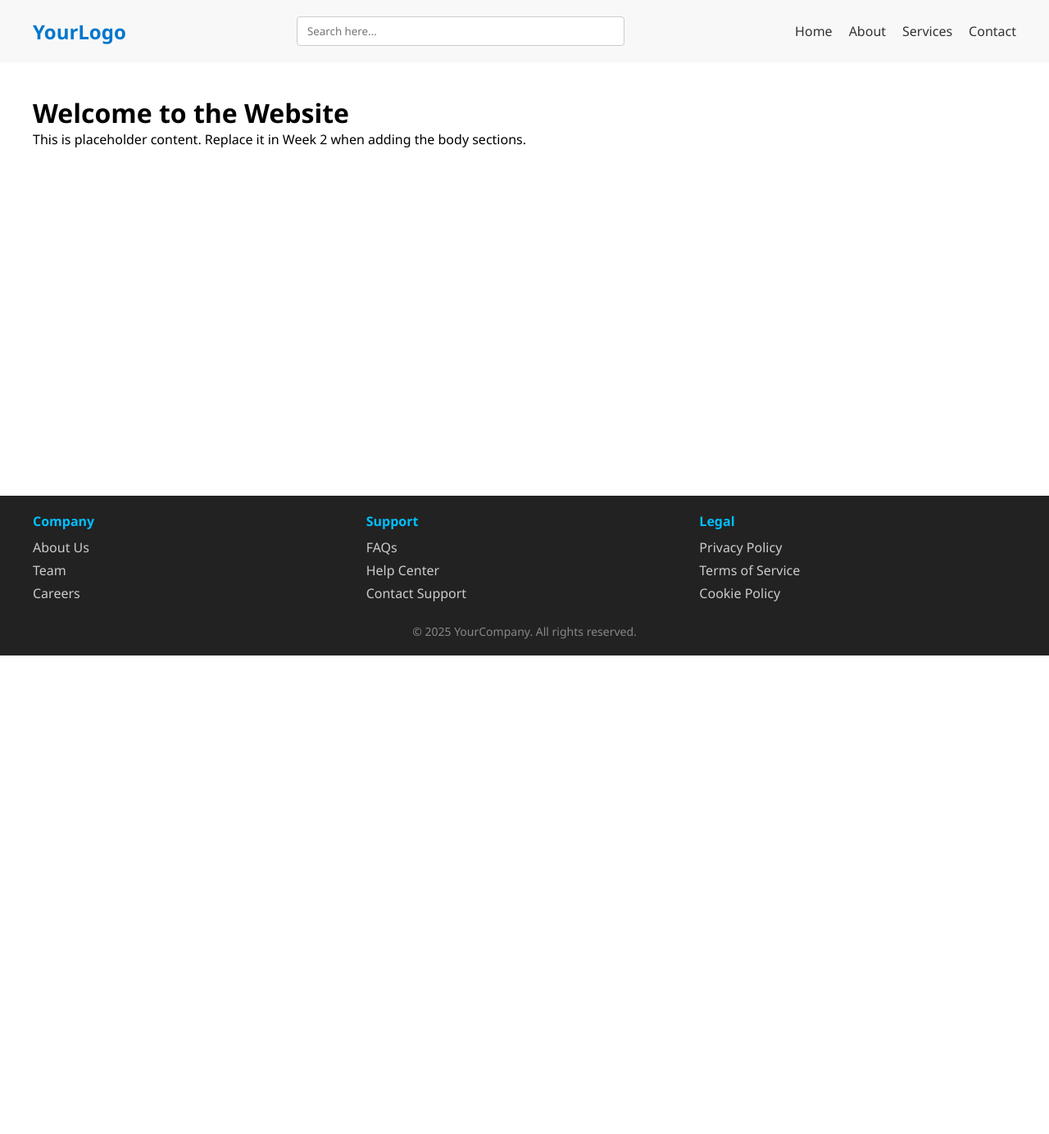
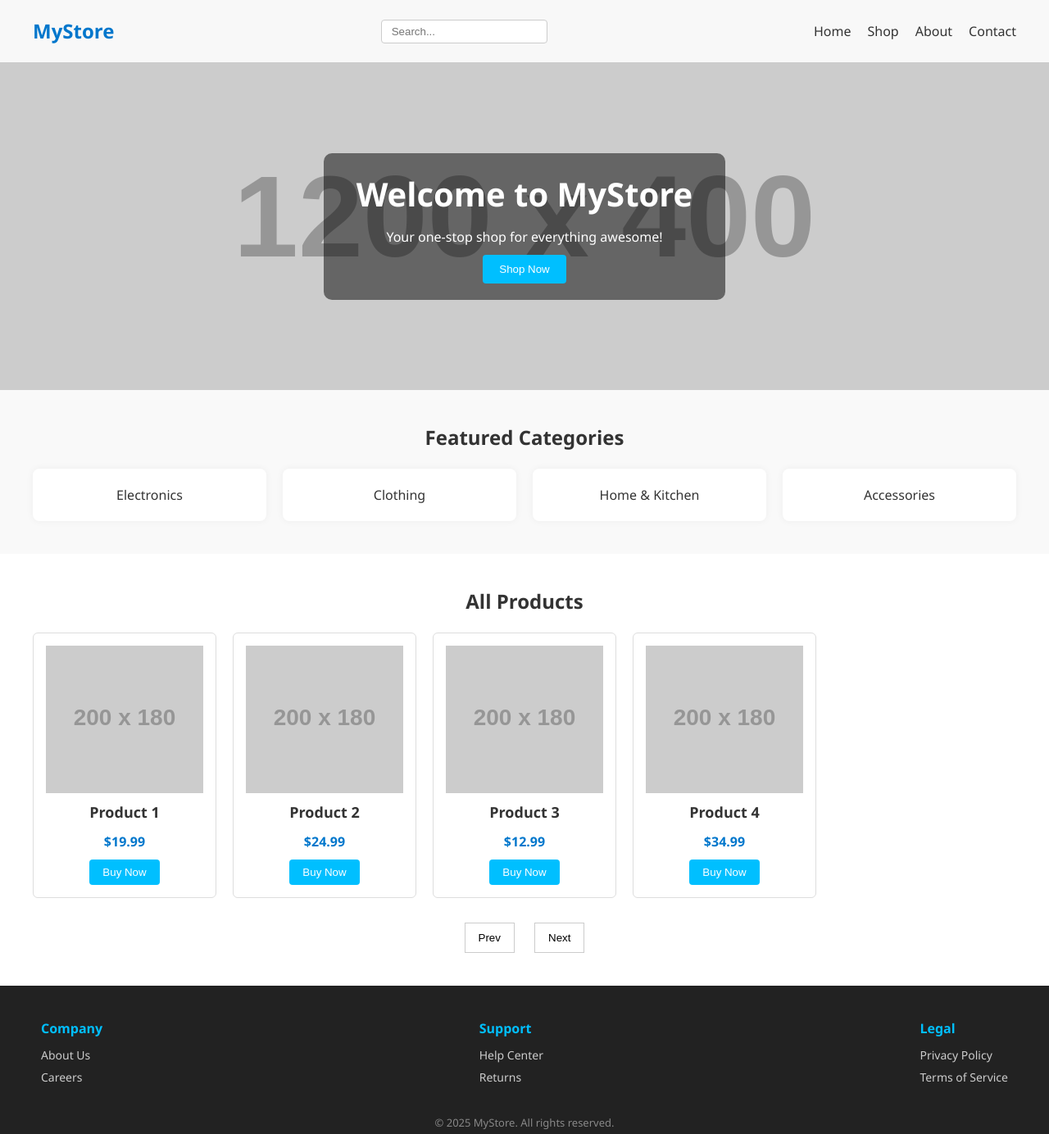
Before and after one commit to Areeba13y/E-commercewebsite, a plain HTML site: page index.html in a window 1280 px wide. Shown: the whole page at 82% size. Before the commit the page ends 800 px from the top, so only its background shows below. Drawn offline with Linux system fonts and the light colour scheme; placeholder pictures from the web are drawn by us.

Commit message:
Add files via upload

```diff
--- a/index.html
+++ b/index.html
@@ -3,39 +3,24 @@
 <head>
   <meta charset="UTF-8" />
   <meta name="viewport" content="width=device-width, initial-scale=1.0"/>
-  <title>Week 1 Layout</title>
+  <title>Week 2 – Home & Product Listing</title>
   <style>
-    /* RESET & BASE STYLES */
-    * {
-      margin: 0;
-      padding: 0;
-      box-sizing: border-box;
-      font-family: 'Segoe UI', Tahoma, Geneva, Verdana, sans-serif;
-    }
-
+    /* RESET & BASE */
+    * { margin: 0; padding: 0; box-sizing: border-box; }
     body {
-      display: flex;
-      flex-direction: column;
-      min-height: 100vh;
-    }
-
-    a {
-      text-decoration: none;
+      font-family: 'Segoe UI', sans-serif;
+      line-height: 1.5;
+      background-color: #fff;
       color: #333;
     }
 
-    ul {
-      list-style: none;
-    }
-
-    header, footer {
-      width: 100%;
-      padding: 20px 40px;
-      background-color: #f8f8f8;
-    }
+    a { text-decoration: none; color: inherit; }
+    img { width: 100%; height: auto; display: block; }
 
     /* HEADER */
-    .header {
+    header {
+      padding: 20px 40px;
+      background: #f8f8f8;
       display: flex;
       justify-content: space-between;
       align-items: center;
@@ -47,82 +32,202 @@
       color: #0077cc;
     }
 
-    .nav-links {
+    nav {
       display: flex;
       gap: 20px;
     }
 
-    .search-bar {
-      flex-grow: 1;
-      max-width: 400px;
-      margin: 0 40px;
-    }
-
     .search-bar input {
-      width: 100%;
-      padding: 8px 12px;
+      padding: 6px 12px;
       border: 1px solid #ccc;
       border-radius: 4px;
     }
 
+    /* HERO SECTION */
+    .hero {
+      background: url('https://via.placeholder.com/1200x400?text=Banner+Image') no-repeat center center/cover;
+      height: 400px;
+      display: flex;
+      justify-content: center;
+      align-items: center;
+      color: white;
+      text-align: center;
+    }
+
+    .hero-content {
+      background: rgba(0, 0, 0, 0.5);
+      padding: 20px 40px;
+      border-radius: 10px;
+    }
+
+    .hero-content h1 {
+      font-size: 40px;
+      margin-bottom: 10px;
+    }
+
+    .hero-content button {
+      padding: 10px 20px;
+      margin-top: 10px;
+      background-color: #00bfff;
+      border: none;
+      border-radius: 4px;
+      color: white;
+      cursor: pointer;
+      transition: background 0.3s;
+    }
+
+    .hero-content button:hover {
+      background-color: #0077cc;
+    }
+
+    /* FEATURED CATEGORIES */
+    .featured {
+      padding: 40px;
+      background: #f9f9f9;
+      text-align: center;
+    }
+
+    .featured h2 {
+      margin-bottom: 20px;
+    }
+
+    .categories {
+      display: flex;
+      justify-content: space-between;
+      gap: 20px;
+      flex-wrap: wrap;
+    }
+
+    .category {
+      flex: 1;
+      min-width: 250px;
+      background: white;
+      padding: 20px;
+      border-radius: 8px;
+      box-shadow: 0 0 10px rgba(0,0,0,0.05);
+      transition: transform 0.3s;
+    }
+
+    .category:hover {
+      transform: translateY(-5px);
+    }
+
+    /* PRODUCT LISTING */
+    .products {
+      padding: 40px;
+    }
+
+    .products h2 {
+      margin-bottom: 20px;
+      text-align: center;
+    }
+
+    .product-grid {
+      display: grid;
+      grid-template-columns: repeat(auto-fill, minmax(220px, 1fr));
+      gap: 20px;
+    }
+
+    .product-card {
+      background: #fff;
+      padding: 15px;
+      border-radius: 6px;
+      border: 1px solid #ddd;
+      text-align: center;
+      transition: box-shadow 0.3s ease;
+    }
+
+    .product-card:hover {
+      box-shadow: 0 4px 15px rgba(0,0,0,0.1);
+    }
+
+    .product-card img {
+      height: 180px;
+      object-fit: cover;
+      margin-bottom: 10px;
+    }
+
+    .product-card h3 {
+      font-size: 18px;
+      margin: 10px 0;
+    }
+
+    .product-card p {
+      color: #0077cc;
+      font-weight: bold;
+    }
+
+    .product-card button {
+      margin-top: 10px;
+      padding: 8px 16px;
+      background: #00bfff;
+      border: none;
+      border-radius: 4px;
+      color: white;
+      cursor: pointer;
+    }
+
+    .product-card button:hover {
+      background: #0077cc;
+    }
+
+    /* PAGINATION */
+    .pagination {
+      margin-top: 30px;
+      text-align: center;
+    }
+
+    .pagination button {
+      margin: 0 10px;
+      padding: 10px 16px;
+      border: 1px solid #ccc;
+      background: white;
+      cursor: pointer;
+    }
+
+    .pagination button:hover {
+      background: #00bfff;
+      color: white;
+      border-color: #00bfff;
+    }
+
     /* FOOTER */
     footer {
-      margin-top: auto;
-      background-color: #222;
-      color: white;
-    }
-
-    .footer-container {
+      background: #222;
+      color: #eee;
+      padding: 30px 40px;
       display: flex;
       justify-content: space-between;
       flex-wrap: wrap;
-      gap: 20px;
     }
 
-    .footer-section {
-      flex: 1 1 200px;
+    footer .footer-section {
+      margin: 10px;
     }
 
-    .footer-section h4 {
+    footer .footer-section h4 {
+      color: #00bfff;
       margin-bottom: 10px;
-      color: #00bfff;
     }
 
-    .footer-section ul li {
+    footer a {
+      color: #ccc;
+      font-size: 14px;
+      display: block;
       margin-bottom: 6px;
     }
 
-    .footer-section ul li a {
-      color: #ccc;
-    }
-
-    .footer-bottom {
+    footer .bottom {
+      text-align: center;
+      width: 100%;
       margin-top: 20px;
-      text-align: center;
-      font-size: 14px;
+      font-size: 13px;
       color: #888;
     }
 
-    /* RESPONSIVE */
     @media (max-width: 768px) {
-      .header {
-        flex-direction: column;
-        gap: 10px;
-        align-items: flex-start;
-      }
-
-      .search-bar {
-        margin: 10px 0;
-        width: 100%;
-      }
-
-      .nav-links {
-        flex-direction: column;
-        gap: 10px;
-      }
-
-      .footer-container {
-        flex-direction: column;
+      header, .hero-content, .featured, .products {
+        padding: 20px;
       }
     }
   </style>
@@ -131,57 +236,90 @@
 
   <!-- HEADER -->
   <header>
-    <div class="header">
-      <div class="logo">YourLogo</div>
-      <div class="search-bar">
-        <input type="text" placeholder="Search here..." />
-      </div>
-      <nav class="nav-links">
+    <div class="logo">MyStore</div>
+    <div class="search-bar"><input type="text" placeholder="Search..." /></div>
+    <nav>
       <a href="#">Home</a>
+      <a href="#">Shop</a>
       <a href="#">About</a>
-        <a href="#">Services</a>
       <a href="#">Contact</a>
     </nav>
-    </div>
   </header>
 
-  <!-- MAIN CONTENT PLACEHOLDER -->
-  <main style="flex-grow: 1; padding: 40px;">
-    <h1>Welcome to the Website</h1>
-    <p>This is placeholder content. Replace it in Week 2 when adding the body sections.</p>
-  </main>
+  <!-- HERO SECTION -->
+  <section class="hero">
+    <div class="hero-content">
+      <h1>Welcome to MyStore</h1>
+      <p>Your one-stop shop for everything awesome!</p>
+      <button>Shop Now</button>
+    </div>
+  </section>
+
+  <!-- FEATURED -->
+  <section class="featured">
+    <h2>Featured Categories</h2>
+    <div class="categories">
+      <div class="category">Electronics</div>
+      <div class="category">Clothing</div>
+      <div class="category">Home & Kitchen</div>
+      <div class="category">Accessories</div>
+    </div>
+  </section>
+
+  <!-- PRODUCTS -->
+  <section class="products">
+    <h2>All Products</h2>
+    <div class="product-grid">
+      <div class="product-card">
+        <img src="https://via.placeholder.com/200x180" alt="Product 1">
+        <h3>Product 1</h3>
+        <p>$19.99</p>
+        <button>Buy Now</button>
+      </div>
+      <div class="product-card">
+        <img src="https://via.placeholder.com/200x180" alt="Product 2">
+        <h3>Product 2</h3>
+        <p>$24.99</p>
+        <button>Buy Now</button>
+      </div>
+      <div class="product-card">
+        <img src="https://via.placeholder.com/200x180" alt="Product 3">
+        <h3>Product 3</h3>
+        <p>$12.99</p>
+        <button>Buy Now</button>
+      </div>
+      <div class="product-card">
+        <img src="https://via.placeholder.com/200x180" alt="Product 4">
+        <h3>Product 4</h3>
+        <p>$34.99</p>
+        <button>Buy Now</button>
+      </div>
+    </div>
+
+    <div class="pagination">
+      <button>Prev</button>
+      <button>Next</button>
+    </div>
+  </section>
 
   <!-- FOOTER -->
   <footer>
-    <div class="footer-container">
     <div class="footer-section">
       <h4>Company</h4>
-        <ul>
-          <li><a href="#">About Us</a></li>
-          <li><a href="#">Team</a></li>
-          <li><a href="#">Careers</a></li>
-        </ul>
+      <a href="#">About Us</a>
+      <a href="#">Careers</a>
     </div>
     <div class="footer-section">
       <h4>Support</h4>
-        <ul>
-          <li><a href="#">FAQs</a></li>
-          <li><a href="#">Help Center</a></li>
-          <li><a href="#">Contact Support</a></li>
-        </ul>
+      <a href="#">Help Center</a>
+      <a href="#">Returns</a>
     </div>
     <div class="footer-section">
       <h4>Legal</h4>
-        <ul>
-          <li><a href="#">Privacy Policy</a></li>
-          <li><a href="#">Terms of Service</a></li>
-          <li><a href="#">Cookie Policy</a></li>
-        </ul>
+      <a href="#">Privacy Policy</a>
+      <a href="#">Terms of Service</a>
     </div>
-    </div>
-    <div class="footer-bottom">
-      &copy; 2025 YourCompany. All rights reserved.
-    </div>
+    <div class="bottom">&copy; 2025 MyStore. All rights reserved.</div>
   </footer>
 
 </body>
```
Lines whose indentation alone changed are shown as unchanged.
